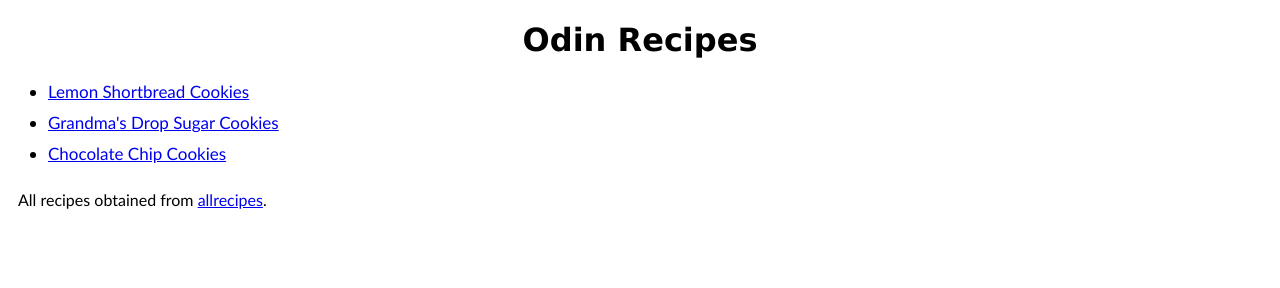
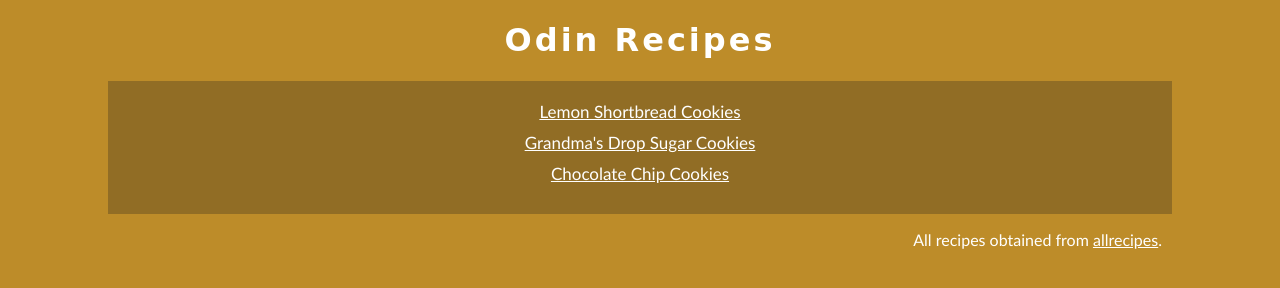
Before and after one commit to zwlocker/odin-recipes, a plain HTML site: page index.html in a window 1280 px wide. Drawn offline with Linux system fonts and the light colour scheme.

Commit message:
Add color to home page

```diff
--- a/index.html
+++ b/index.html
@@ -6,13 +6,13 @@
     <link rel="stylesheet" href="styles.css">
     <title>Odin Recipes</title>
 </head>
-<body>
+<body class="title-background">
     <h1 class="odin-title">Odin Recipes</h1>
-    <ul>
+    <ul class="recipe-list">
         <li><a href="recipes/lemoncookie.html">Lemon Shortbread Cookies</a></li>
         <li><a href="recipes/dropsugar.html">Grandma's Drop Sugar Cookies</a></li>
         <li><a href="recipes/chocolatechip.html">Chocolate Chip Cookies</a></li>
    </ul>
-   <p>All recipes obtained from <a href="https://www.allrecipes.com/">allrecipes</a>.</p>
+   <p class="credits">All recipes obtained from <a href="https://www.allrecipes.com/">allrecipes</a>.</p>
 </body>
 </html>
--- a/styles.css
+++ b/styles.css
@@ -27,5 +27,33 @@ li {
 }
 
 .odin-title {
-    font-family: 'Lucida Sans', 'Lucida Sans Regular', 'Lucida Grande', 'Lucida Sans Unicode', Geneva, Verdana, sans-serif;
+    font-family: cursive, 'Gill Sans';
+    color: white;
+    letter-spacing: 3px;
 }
+
+.title-background {
+    background-color: rgb(189, 140, 41);
+}
+
+.credits {
+    color: white;
+    text-align: right;
+    margin-right: 100px;
+}
+
+a {
+    text-decoration: underline;
+    color: white;
+}
+
+.recipe-list {
+    list-style-type: none;
+    background-color: rgb(145, 109, 37);
+    padding: 20px;
+    margin: 0px 100px;
+}
+
+.recipe-list li {
+    text-align: center;
+}
```
